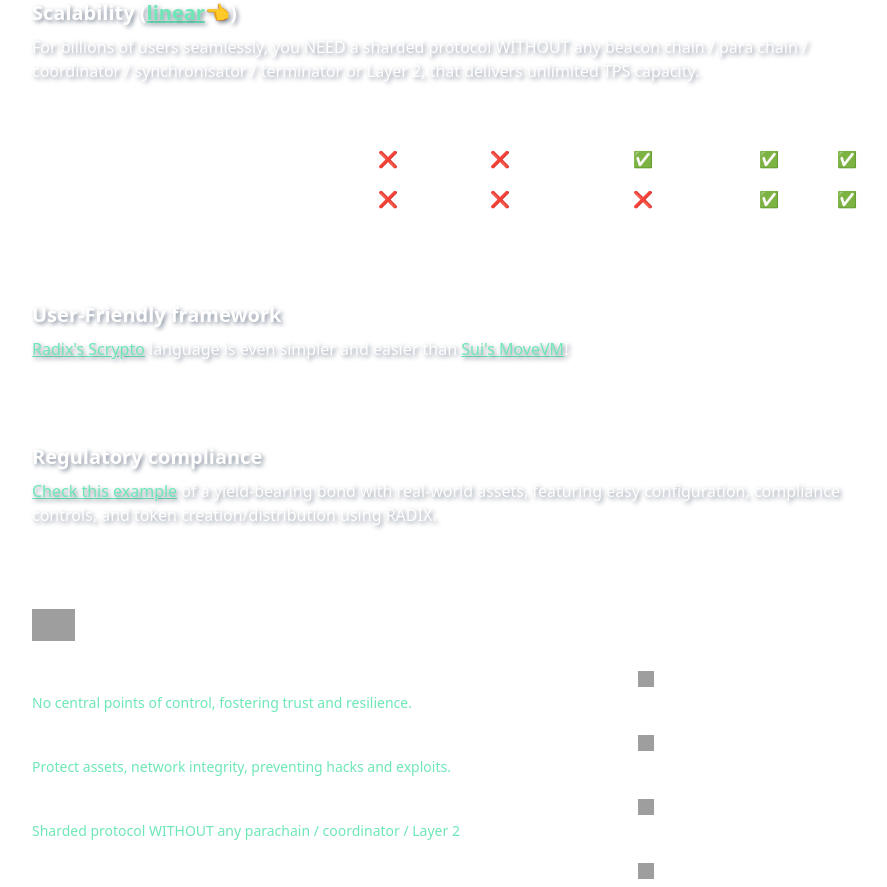
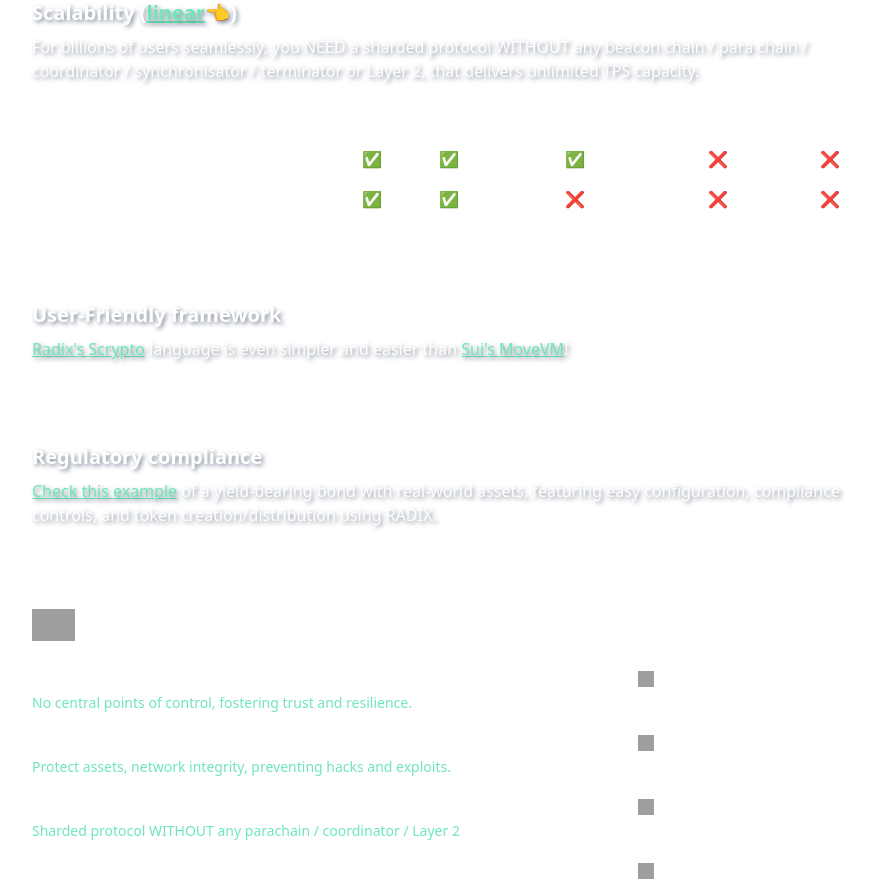
Before and after one commit to alfred-dulaire/top, a React (Vite) app: page / in a window 1280 px wide. Shown: the part 2300-3187 px from the top of the page, without its empty margins (185-1072 px from the left). Built offline with nearby package versions, Linux system fonts and the light colour scheme; grey boxes are pictures that could not be loaded.

Commit message:
Update TechFundamentals.tsx

```diff
--- a/src/components/TechFundamentals.tsx
+++ b/src/components/TechFundamentals.tsx
@@ -130,29 +130,29 @@ export function TechFundamentals() {
                 <thead>
                   <tr className="text-center">
                     <th className="p-2"></th>
+                    <th className="p-2"><strong>Sui</strong></th>
+                    <th className="p-2"><strong>Radix</strong></th>
+                    <th className="p-2">MultiversX</th>
+                    <th className="p-2">Cardano</th>
                     <th className="p-2">Aptos</th>
-                    <th className="p-2">Cardano</th>
-                    <th className="p-2">MultiversX</th>
-                    <th className="p-2"><strong>Radix</strong></th>
-                    <th className="p-2"><strong>Sui</strong></th>
                   </tr>
                 </thead>
                 <tbody className="text-center">
                   <tr>
                     <td className="p-2">Sharded</td>
-                    <td className="p-2">❌</td>
-                    <td className="p-2">❌</td>
                     <td className="p-2">✅</td>
                     <td className="p-2">✅</td>
                     <td className="p-2">✅</td>
+                    <td className="p-2">❌</td>
+                    <td className="p-2">❌</td>
                   </tr>
                   <tr>
                     <td className="p-2">WITHOUT *coordinator*</td>
+                    <td className="p-2">✅</td>
+                    <td className="p-2">✅</td>
                     <td className="p-2">❌</td>
                     <td className="p-2">❌</td>
                     <td className="p-2">❌</td>
-                    <td className="p-2">✅</td>
-                    <td className="p-2">✅</td>
                   </tr>
                 </tbody>
               </table>
```
